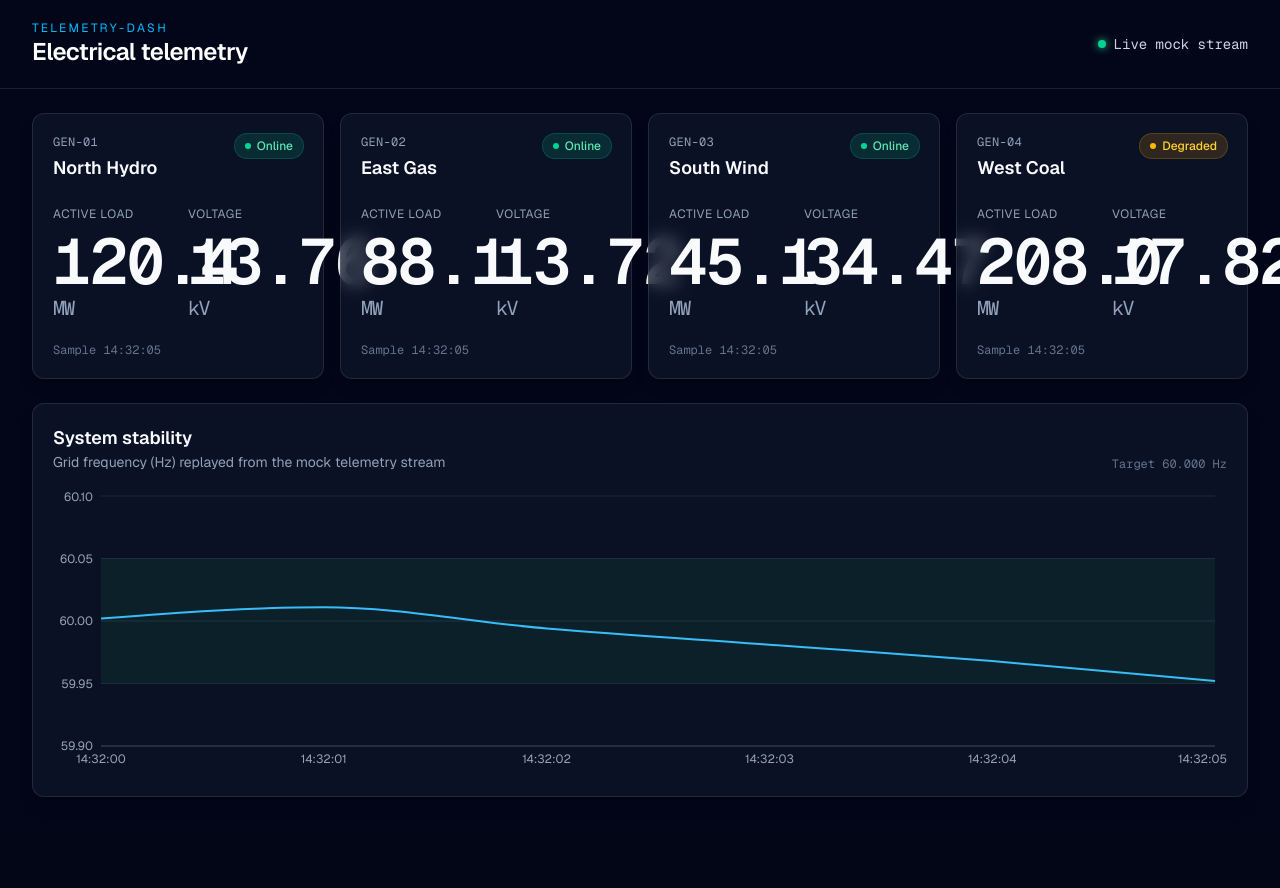
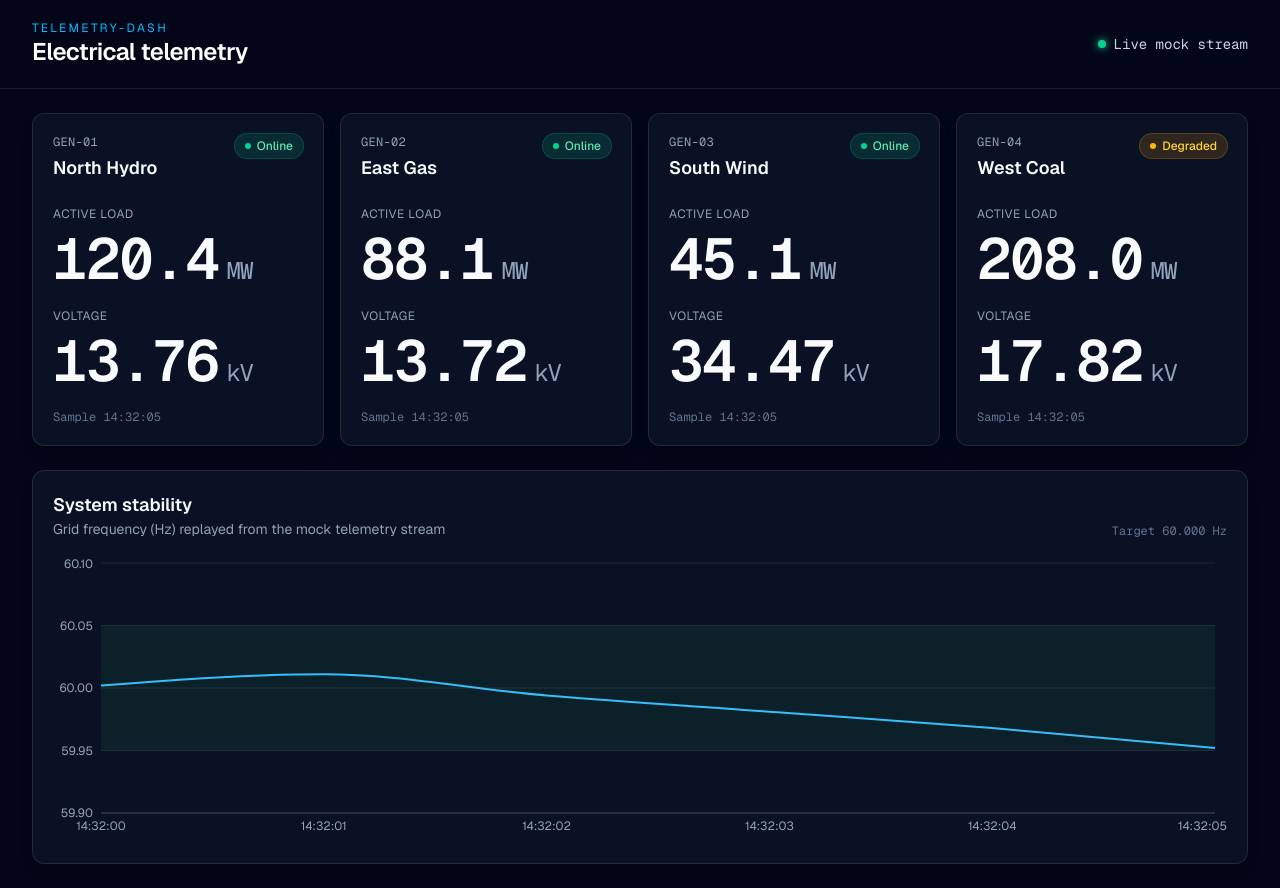
Before and after one commit to Imtiaz1234/cat_images, a Next.js app: page / in a window 1280 px wide. Before the commit the page ends 821 px from the top, so only its background shows below. Built offline with nearby package versions, Linux system fonts and the light colour scheme.

Commit message:
Stack card metrics so large figures stay readable
Keep load and voltage oversized, but place them on separate rows so
the numbers no longer collide in the four-card grid.

Co-authored-by: Mahinoor <mahin00r@users.noreply.github.com>

```diff
--- a/components/TelemetryCard.tsx
+++ b/components/TelemetryCard.tsx
@@ -60,7 +60,7 @@ export function TelemetryCard({ generator }: { generator: GeneratorSnapshot }) {
         </span>
       </div>
 
-      <dl className="mt-6 grid grid-cols-2 gap-5">
+      <dl className="mt-6 grid grid-cols-1 gap-5">
         <div>
           <dt
             className={`text-xs uppercase tracking-wider ${
@@ -70,13 +70,13 @@ export function TelemetryCard({ generator }: { generator: GeneratorSnapshot }) {
             Active load
           </dt>
           <dd
-            className={`mt-2 flex flex-wrap items-baseline gap-x-2 font-mono text-[clamp(2.75rem,5vw,4.5rem)] font-semibold leading-none tracking-tight tabular-nums ${
+            className={`mt-2 flex items-baseline gap-x-2 font-mono text-[clamp(3rem,4.5vw,4.25rem)] font-semibold leading-none tracking-tight tabular-nums ${
               isCritical ? "text-white" : "text-slate-50"
             }`}
           >
             {formatNumber(generator.loadMw, 1)}
             <span
-              className={`text-xl font-normal ${
+              className={`text-2xl font-normal ${
                 isCritical ? "text-red-100/80" : "text-slate-400"
               }`}
             >
@@ -93,13 +93,13 @@ export function TelemetryCard({ generator }: { generator: GeneratorSnapshot }) {
             Voltage
           </dt>
           <dd
-            className={`mt-2 flex flex-wrap items-baseline gap-x-2 font-mono text-[clamp(2.75rem,5vw,4.5rem)] font-semibold leading-none tracking-tight tabular-nums ${
+            className={`mt-2 flex items-baseline gap-x-2 font-mono text-[clamp(3rem,4.5vw,4.25rem)] font-semibold leading-none tracking-tight tabular-nums ${
               isCritical ? "text-white" : "text-slate-50"
             }`}
           >
             {formatNumber(generator.voltageKv, 2)}
             <span
-              className={`text-xl font-normal ${
+              className={`text-2xl font-normal ${
                 isCritical ? "text-red-100/80" : "text-slate-400"
               }`}
             >
```
